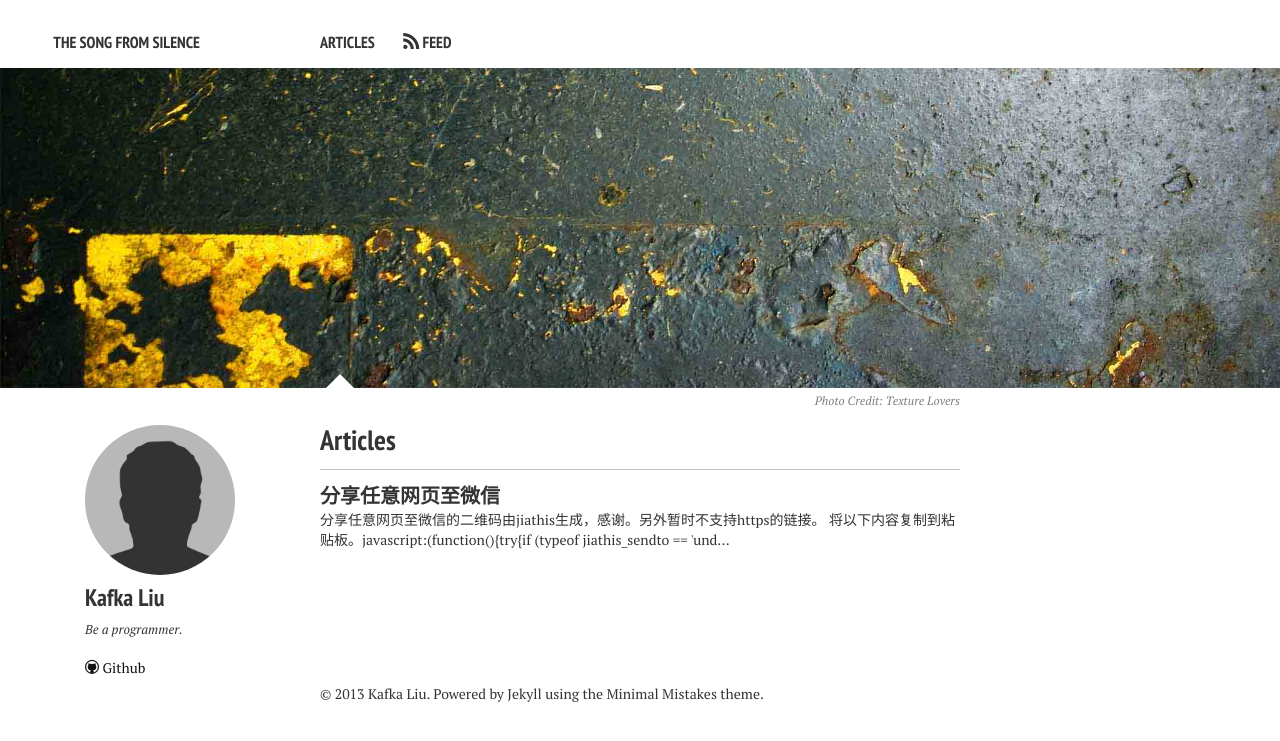
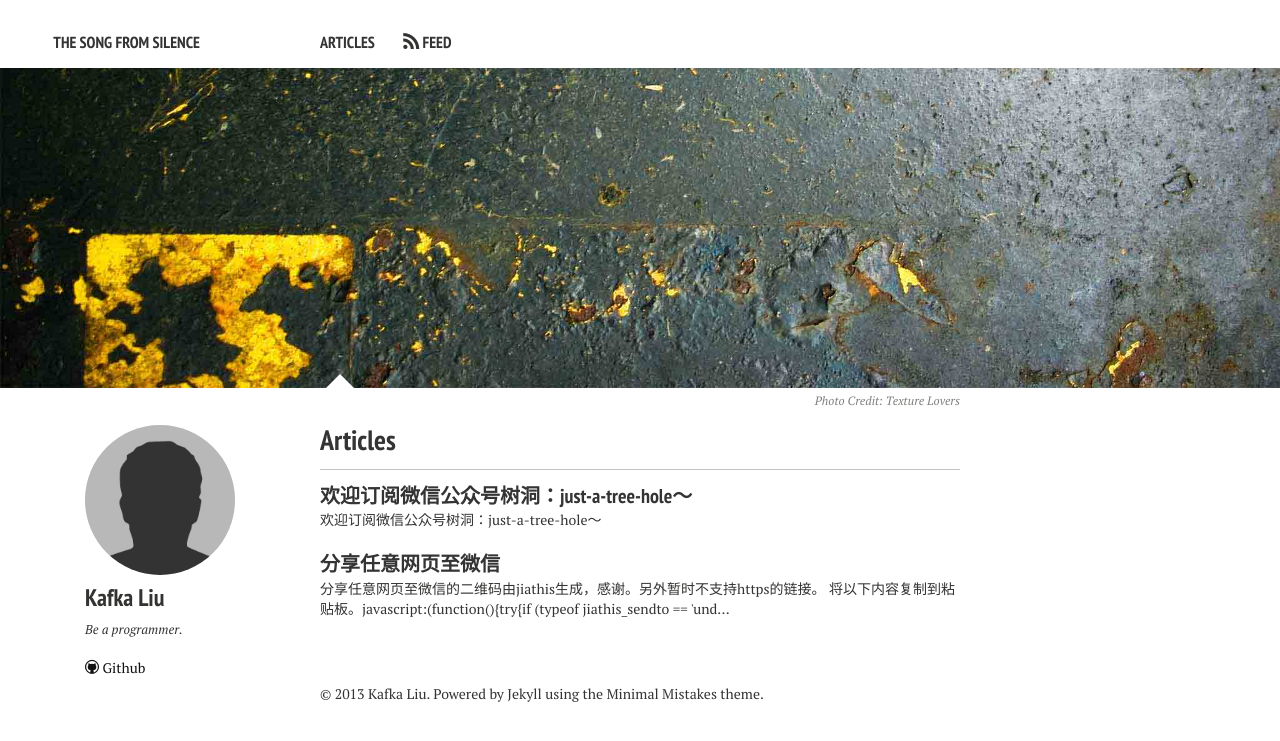
Before and after one commit to kafkaliu/blog, a Jekyll site: the page built from index.md, in a window 1280 px wide. Shown: the top 741 px of the page. Built offline with Jekyll 4.4.1, drawn with Linux system fonts in a browser that asks for light colours; nearby versions of some CDN libraries; Markdown is read by kramdown in place of the engine named in the settings.

Commit message:
Post a weixin public number.

```diff
--- a/_posts/2013-12-14-share-to-weixin.markdown
+++ b/_posts/2013-12-14-share-to-weixin.md
@@ -2,6 +2,8 @@
 layout: post
 title:  "分享任意网页至微信"
 date:   2013-12-14 19:50:52
+category: "programming"
+tags: [JavaScript, 微信]
 ---
 
 分享任意网页至微信的二维码由<a href="http://jiathis.com" target="_blank">jiathis</a>生成，感谢。另外暂时不支持https的链接。
--- /dev/null
+++ b/_posts/2013-12-15-just-a-tree-hole.md
@@ -0,0 +1,12 @@
+---
+layout: post
+title: "欢迎订阅微信公众号树洞：just-a-tree-hole～"
+description: "欢迎订阅微信公众号树洞：just-a-tree-hole～"
+category: "feeling"
+tags: [树洞]
+---
+
+聆听一切，恪守沉默，你好，欢迎来到树洞～
+
+![]({{site.baseurl}}/images/20131215/treehole.jpg)
+![微信公众号：just-a-tree-hole]({{site.baseurl}}/images/20131215/weixin.jpg)
```
Also changed, not shown: images/20131215/treehole.jpg (added), images/20131215/weixin.jpg (added), 1 other file.
